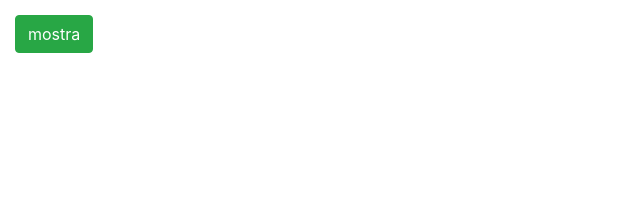
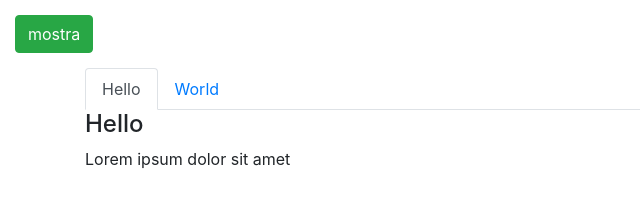
Before and after one commit to Mazinga-bit/corsoAngularDirective, a website: page index.html in a window 1280 px wide. Shown: the whole page, without its empty margins (0-640 px from the left). Drawn offline with nearby package versions, Linux system fonts and the light colour scheme.

Commit message:
directive tab

```diff
--- a/assets/controller/controllerMain.js
+++ b/assets/controller/controllerMain.js
@@ -13,7 +13,6 @@ function controllerMain() {
     vm.showSave = {
         show: true,
         label: 'Directive Save'
-
     };
 
     vm.onDialogClose = function () {
--- /dev/null
+++ b/assets/directive/tabsDirective.js
@@ -0,0 +1,44 @@
+'use strict';
+//angular.module(myApp)
+app.directive('tabsDirective', function () {
+    return {
+        templateUrl: '../assets/template/directive/tabsDirectiveView.html',
+        transclude: true,
+        scope: {},
+        controller: function tabs($scope){
+            var tabs = $scope.tabs = [];
+            //$scope.tabs= ["Link a", "Link b"];
+            $scope.select = function(tab) {
+                angular.forEach(tabs, function(tab) {
+                    tab.selected = false;
+                });
+                tab.selected = true;
+            };
+            this.addTab = function(tab){
+                if (tabs.length === 0) {
+                    $scope.select(tab);
+                }
+                tabs.push(tab);
+            }
+        },
+        //link: function (scope, element, attr) {
+        //    scope.tabs= ["Link a", "Link b"];
+        //}
+
+
+    }
+});
+
+app.directive('tabContent', function () {
+    return {
+        require: "^^tabsDirective",
+        templateUrl: '../assets/template/directive/tabContentDirectiveView.html',
+        transclude: true,
+        scope: {
+            title: "@"
+        },
+        link: function(scope, element, attrs, controller){
+            controller.addTab(scope);
+        }
+    }
+});
--- /dev/null
+++ b/assets/template/directive/tabContentDirectiveView.html
@@ -0,0 +1,6 @@
+<div class="tab-pane" ng-show="selected">
+    <h4>{{title}}</h4>
+    <div ng-transclude="">
+
+    </div>
+</div>
--- /dev/null
+++ b/assets/template/directive/tabsDirectiveView.html
@@ -0,0 +1,14 @@
+<div class="tabs">
+    <ul class="nav nav-tabs">
+        <li class="nav-item" ng-repeat="tab in tabs">
+            <a class="nav-link"
+               href="#"
+               ng-click="select(tab)"
+               ng-class="{'active' : tab.selected == true}">{{tab.title}}</a>
+        </li>
+    </ul>
+
+    <div class="content" ng-transclude="">
+
+    </div>
+</div>
--- a/index.html
+++ b/index.html
@@ -13,13 +13,15 @@
     <script src="assets/controller/controllerMain.js" type="application/javascript"></script>
 
     <script src="assets/directive/dialogDirective.js" type="application/javascript"></script>
+    <script src="assets/directive/tabsDirective.js" type="application/javascript"></script>
 </head>
 <body ng-controller="controllerMain as vm">
 
 <a class="btn btn-success" style="margin:15px;"
    ng-click="vm.showModal = true" href="">mostra</a>
 
-
+<div class="wrapper">
+    <div class="container">
         <dialog-directive
                 on-close="vm.onDialogClose()"
                 show-modal="vm.showModal"
@@ -36,5 +38,16 @@
 
         </dialog-directive>
 
+        <tabs-directive>
+            <tab-content title="Hello">
+                <p>Lorem ipsum dolor sit amet</p>
+            </tab-content>
+            <tab-content title="World">
+                <em>Mauris elementum elementum enim at suscipit.</em>
+                <p><a href ng-click="i = i + 1">counter: {{i || 0}}</a></p>
+            </tab-content>
+        </tabs-directive>
+    </div>
+</div>
 </body>
 </html>
```
Lines whose indentation alone changed are shown as unchanged.
